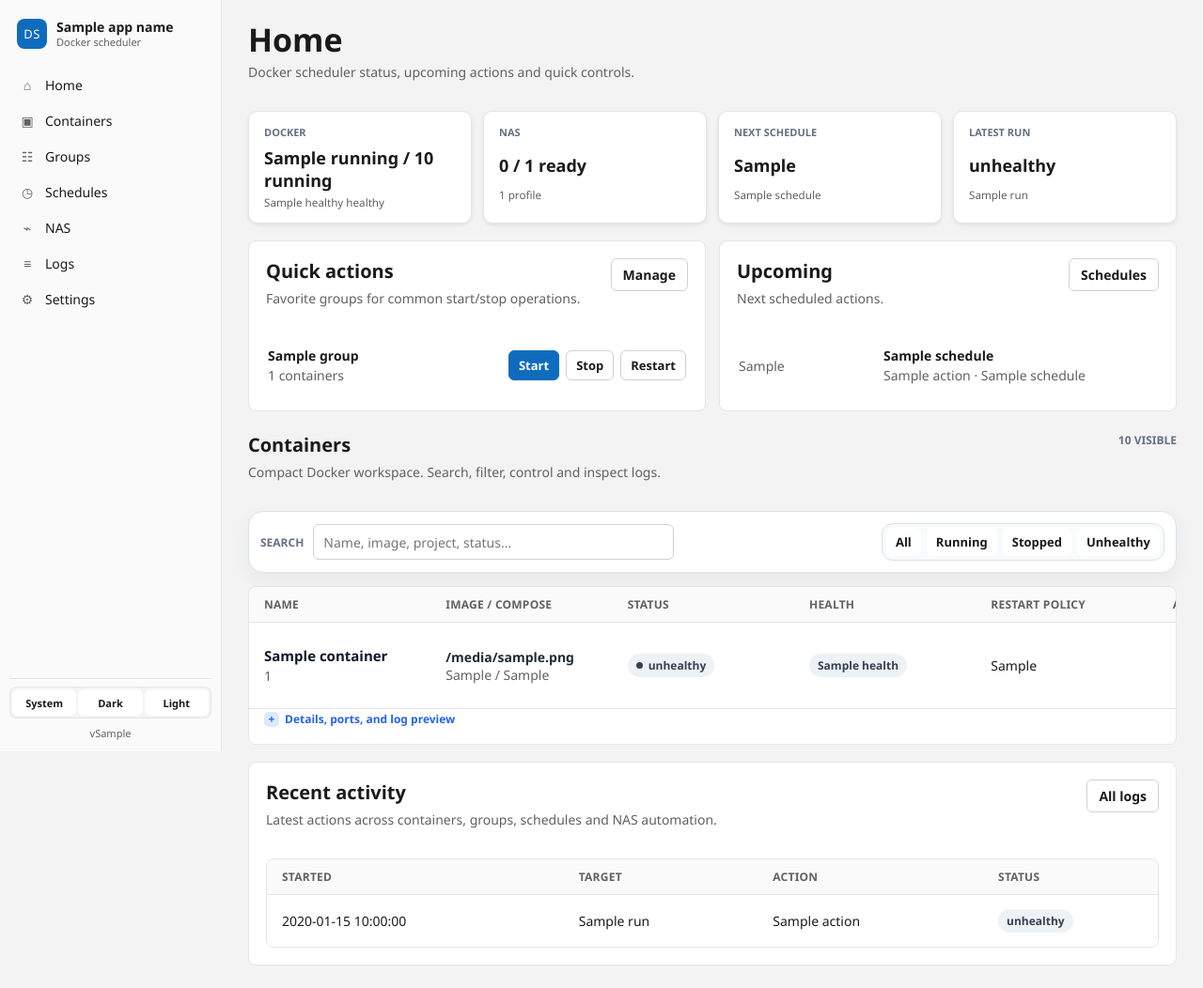
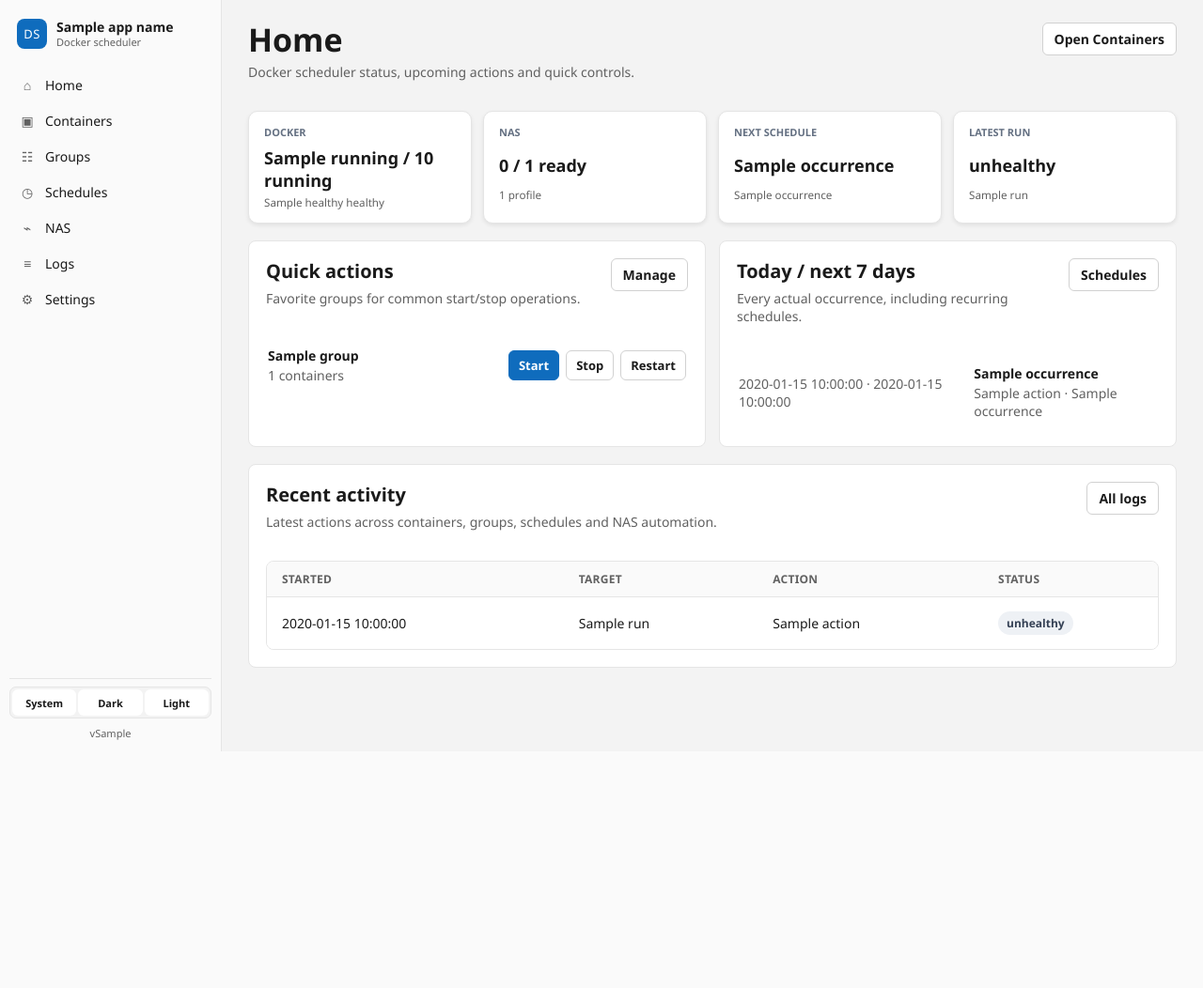
Before and after one commit to Juloc/docker-scheduler-ui, a Python web app: template app/templates/dashboard.html in a window 1280 px wide. Shown: the whole page at 94% size. After the commit the page ends 800 px from the top, so only its background shows below. Run offline with Jinja, Linux system fonts and the light colour scheme; the template is opened without the code that fills it: most values are stand-ins (such as "Sample title", 1, 10 or a date in 2020).

Commit message:
Focus Home on control center and seven-day agenda

```diff
--- a/app/templates/dashboard.html
+++ b/app/templates/dashboard.html
@@ -6,12 +6,13 @@
     <h1>Home</h1>
     <p>Docker scheduler status, upcoming actions and quick controls.</p>
   </div>
+  <a class="button secondary" href="/containers">Open Containers</a>
 </section>
 
 <section class="control-grid" aria-label="System status">
   <div class="dashboard-card"><span class="detail-label">Docker</span><strong>{{ stats.running }} / {{ stats.total }} running</strong><small>{{ stats.healthy }} healthy</small></div>
   <div class="dashboard-card"><span class="detail-label">NAS</span><strong>{{ nas_profiles|selectattr('ready')|list|length }} / {{ nas_profiles|length }} ready</strong><small>{{ nas_profiles|length }} profile{% if nas_profiles|length != 1 %}s{% endif %}</small></div>
-  <div class="dashboard-card"><span class="detail-label">Next schedule</span><strong>{% if upcoming_schedules %}{{ upcoming_schedules[0].next_run }}{% else %}None{% endif %}</strong><small>{% if upcoming_schedules %}{{ upcoming_schedules[0].name }}{% else %}No active schedules{% endif %}</small></div>
+  <div class="dashboard-card"><span class="detail-label">Next schedule</span><strong>{% if upcoming_schedules %}{{ upcoming_schedules[0].run_at_label }}{% else %}None{% endif %}</strong><small>{% if upcoming_schedules %}{{ upcoming_schedules[0].name }}{% else %}No active schedules{% endif %}</small></div>
   <div class="dashboard-card"><span class="detail-label">Latest run</span><strong>{% if recent_runs %}{{ recent_runs[0].status }}{% else %}No runs{% endif %}</strong><small>{% if recent_runs %}{{ recent_runs[0].target_label }}{% else %}-{% endif %}</small></div>
 </section>
 
@@ -35,67 +36,19 @@
   </section>
 
   <section class="panel">
-    <div class="panel-header"><div><h2>Upcoming</h2><p>Next scheduled actions.</p></div><a class="button secondary" href="/schedules">Schedules</a></div>
+    <div class="panel-header"><div><h2>Today / next 7 days</h2><p>Every actual occurrence, including recurring schedules.</p></div><a class="button secondary" href="/schedules">Schedules</a></div>
     {% if upcoming_schedules %}
     <div class="agenda-list">
-      {% for schedule in upcoming_schedules %}
-      <div class="agenda-row"><time>{{ schedule.next_run }}</time><div><strong>{{ schedule.name }}</strong><span class="muted">{{ schedule.action }} · {{ schedule.target_label }}</span></div></div>
+      {% for occurrence in upcoming_schedules %}
+      <div class="agenda-row"><time>{{ occurrence.date_label }} · {{ occurrence.time_label }}</time><div><strong>{{ occurrence.name }}</strong><span class="muted">{{ occurrence.action }} · {{ occurrence.target_label }}</span></div></div>
       {% endfor %}
     </div>
-    {% else %}<p class="empty">No enabled schedules.</p>{% endif %}
+    {% else %}<p class="empty">No enabled schedules in the next seven days.</p>{% endif %}
   </section>
 </div>
-
-<section id="containers" class="workspace-section">
-  <div class="section-header">
-    <div><h2>Containers</h2><p>Compact Docker workspace. Search, filter, control and inspect logs.</p></div>
-    <span class="visible-count"><span id="visible-container-count">{{ stats.total }}</span> visible</span>
-  </div>
-
-  <section class="dashboard-toolbar" aria-label="Container filter">
-    <label class="search-box"><span>Search</span><input id="container-search" type="search" placeholder="Name, image, project, status…" autocomplete="off"></label>
-    <div class="status-tabs" aria-label="Status filter">
-      <button type="button" class="active" data-status-filter="all">All</button>
-      <button type="button" data-status-filter="running">Running</button>
-      <button type="button" data-status-filter="stopped">Stopped</button>
-      <button type="button" data-status-filter="unhealthy">Unhealthy</button>
-    </div>
-  </section>
-
-  <div class="table-wrap dashboard-table">
-    <table class="compact-table">
-      <thead><tr><th>Name</th><th>Image / Compose</th><th>Status</th><th>Health</th><th>Restart policy</th><th>Actions</th></tr></thead>
-      <tbody>
-        {% for container in containers %}
-        <tr class="container-row" data-container-row="{{ container.id }}" data-status="{{ container.status }}" data-health="{{ container.health }}" data-search="{{ container.name }} {{ container.image }} {{ container.short_id }} {{ container.status }} {{ container.health }} {{ container.restart_policy }} {{ container.compose_project }} {{ container.compose_service }}">
-          <td class="name-cell"><div class="name-stack"><div class="container-name">{{ container.name }}</div><span class="muted">{{ container.short_id }}</span></div></td>
-          <td><div class="image-name truncate" title="{{ container.image }}">{{ container.image }}</div>{% if container.compose_project %}<span class="muted">{{ container.compose_project }}{% if container.compose_service %} / {{ container.compose_service }}{% endif %}</span>{% endif %}</td>
-          <td><span class="pill status-{{ container.status }}"><span class="status-dot"></span>{{ container.status }}</span></td>
-          <td>{% if container.health == 'healthy' %}<span class="pill ok"><span class="status-dot"></span>healthy</span>{% elif container.health == '-' %}<span class="muted">No check</span>{% else %}<span class="pill status-{{ container.health }}">{{ container.health }}</span>{% endif %}</td>
-          <td>{{ container.restart_policy }}</td>
-          <td class="action-cell"><div class="actions action-buttons">
-            <form method="post" action="/containers/{{ container.id }}/start"><button class="btn-start">Start</button></form>
-            <form method="post" action="/containers/{{ container.id }}/stop"><button class="btn-stop">Stop</button></form>
-            <form method="post" action="/containers/{{ container.id }}/restart"><button class="btn-restart">Restart</button></form>
-            <a class="button secondary" href="/containers/{{ container.id }}/logs">Logs</a>
-          </div></td>
-        </tr>
-        <tr class="container-detail-row" data-detail-for="{{ container.id }}"><td colspan="6">
-          <details class="container-details" data-container-id="{{ container.id }}"><summary>Details, ports, and log preview</summary><div class="detail-panel">
-            <div class="detail-grid"><div><span class="detail-label">Container ID</span><code>{{ container.id }}</code></div><div><span class="detail-label">Ports</span><code>{{ container.ports }}</code></div></div>
-            <div class="log-preview"><div class="log-preview-header"><div><span class="detail-label">Log preview</span><strong>Last 30 lines</strong></div><button type="button" class="secondary refresh-log-preview" data-container-id="{{ container.id }}">Reload</button></div><pre class="log-preview-output" data-log-output="{{ container.id }}">Not loaded yet.</pre></div>
-          </div></details>
-        </td></tr>
-        {% else %}<tr><td colspan="6" class="empty">No containers found.</td></tr>{% endfor %}
-      </tbody>
-    </table>
-  </div>
-</section>
 
 <section class="panel run-log-panel">
   <div class="panel-header"><div><h2>Recent activity</h2><p>Latest actions across containers, groups, schedules and NAS automation.</p></div><a class="button secondary" href="/logs">All logs</a></div>
   {% if recent_runs %}<div class="table-wrap"><table class="compact-table"><thead><tr><th>Started</th><th>Target</th><th>Action</th><th>Status</th><th></th></tr></thead><tbody>{% for run in recent_runs %}<tr><td>{{ run.started_at }}</td><td>{{ run.target_label }}</td><td>{{ run.action }}</td><td><span class="pill status-{{ run.status }}">{{ run.status }}</span></td><td><a class="button secondary" href="/runs/{{ run.id }}">Open</a></td></tr>{% endfor %}</tbody></table></div>{% else %}<p class="empty">No runs yet.</p>{% endif %}
 </section>
 {% endblock %}
-
-{% block scripts %}<script src="{{ url_for('static', path='/dashboard.js') }}?v={{ asset_version }}"></script>{% endblock %}
```
